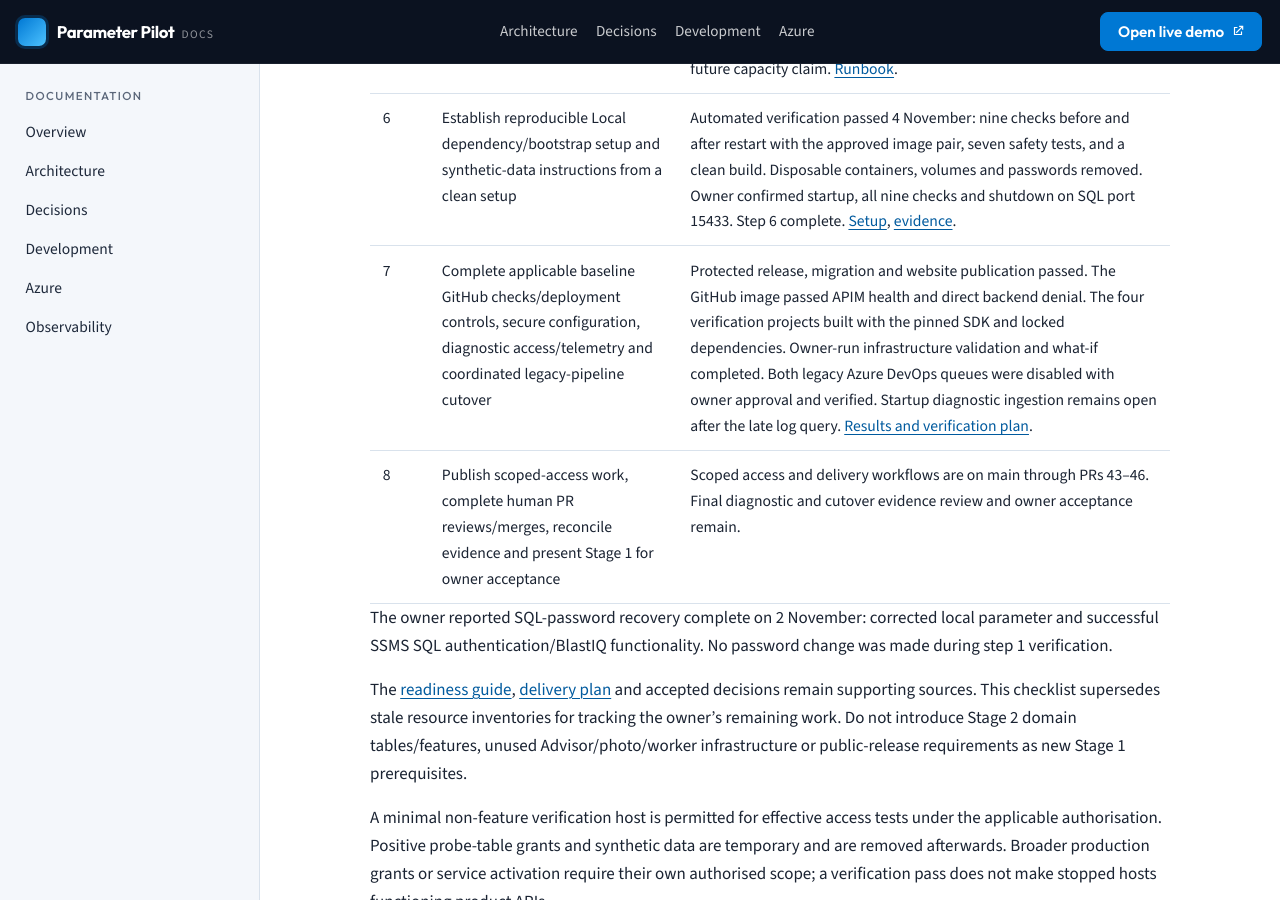
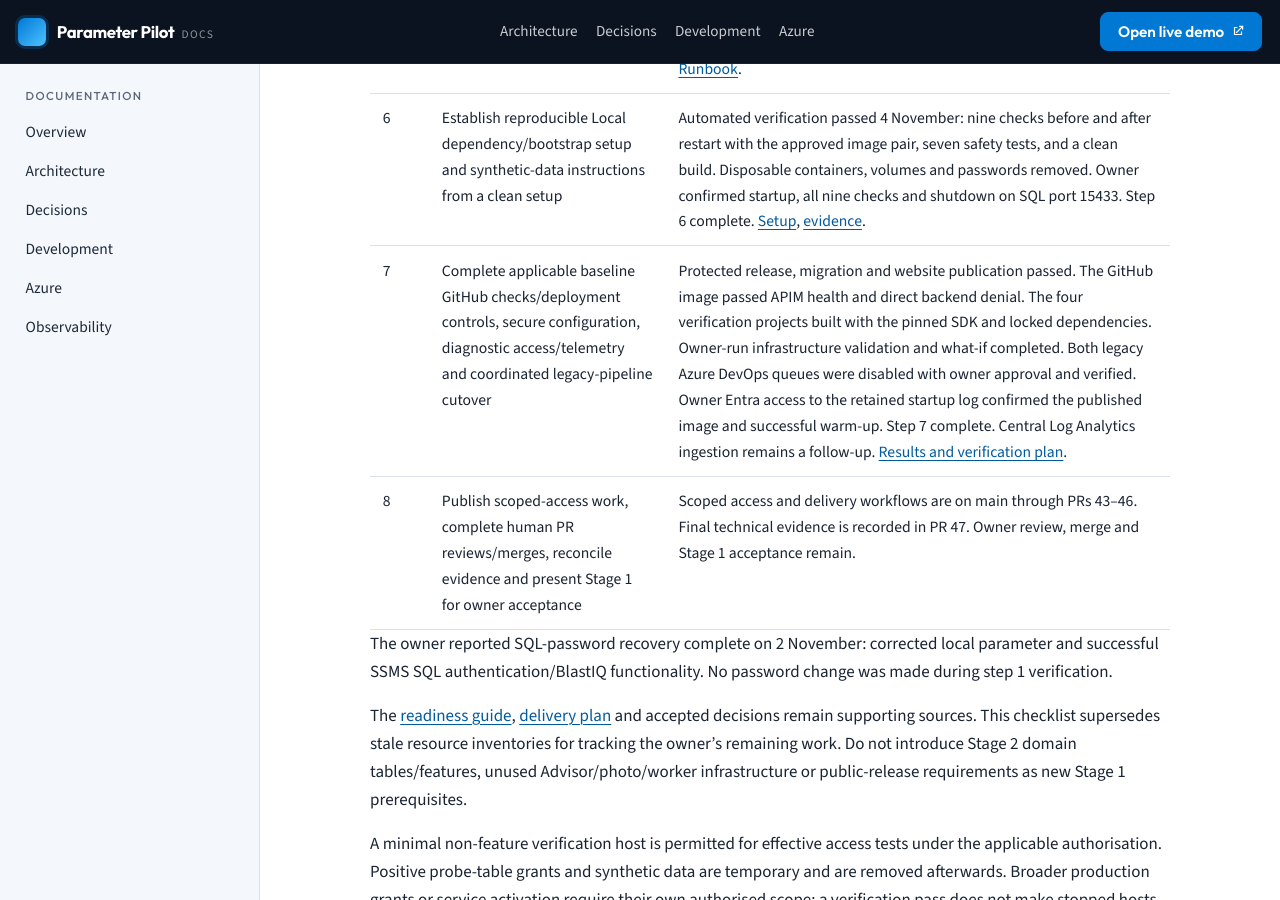
Before and after one commit to PhilipTodd/azure-distributed-systems-reference, a Jekyll site: the page built from docs/engineering/stage-1-completion-checklist.md, in a window 1280 px wide and 900 px high, scrolled down 1197 px. Built offline with Jekyll 4.4.1, drawn with Linux system fonts in a browser that asks for light colours; our own code applies the rules of GitHub Pages for plain Markdown files.

Commit message:
Verify Aquarium startup diagnostics and complete Stage 1 technical evidence

```diff
--- a/docs/engineering/stage-1-completion-checklist.md
+++ b/docs/engineering/stage-1-completion-checklist.md
@@ -10,8 +10,8 @@ Date: 3 November 2026 | Authority: owner explicitly adopted the eight-item remai
 | 4 | Verify Development identity registrations, audiences/scopes, local callbacks and Tracking-to-Aquarium OBO certificate arrangements | Verified for Stage 1: tenant/three registrations/scopes/consent/email-passcode flow/certificates configured; twelve real customer token/Local OBO checks and six actual Tracking certificate-load/sign/isolation checks passed. Owner confirmed sign-out, second-account switching and verification succeeded. Probe cleanup verified; Local server stopped. Product API/APIM/ownership enforcement remains its implementation gate. [Runbook](../infrastructure/customer-identity-setup.md). |
 | 5 | Verify container/runtime hosting on B1 and narrow APIM/backend ingress without unprotected public APIs | Verified Stage 1 feasibility, 3 November: two concurrent private .NET 10 verification containers on unchanged B1; eight initial network checks and nine real customer APIM/direct-denial/deployed OBO checks passed. Owner confirmed BlastIQ works normally. Cleanup independently verified. Product images must repeat applicable hosting/authorisation checks when delivered; no business feature or future capacity claim. [Runbook](../infrastructure/hosting-ingress-verification.md). |
 | 6 | Establish reproducible Local dependency/bootstrap setup and synthetic-data instructions from a clean setup | Automated verification passed 4 November: nine checks before and after restart with the approved image pair, seven safety tests, and a clean build. Disposable containers, volumes and passwords removed. Owner confirmed startup, all nine checks and shutdown on SQL port 15433. Step 6 complete. [Setup](../../local/README.md), [evidence](../infrastructure/evidence/local-bootstrap-verification-2026-11-04.json). |
-| 7 | Complete applicable baseline GitHub checks/deployment controls, secure configuration, diagnostic access/telemetry and coordinated legacy-pipeline cutover | Protected release, migration and website publication passed. The GitHub image passed APIM health and direct backend denial. The four verification projects built with the pinned SDK and locked dependencies. Owner-run infrastructure validation and what-if completed. Both legacy Azure DevOps queues were disabled with owner approval and verified. Startup diagnostic ingestion remains open after the late log query. [Results and verification plan](../infrastructure/step-7-delivery-verification.md). |
-| 8 | Publish scoped-access work, complete human PR reviews/merges, reconcile evidence and present Stage 1 for owner acceptance | Scoped access and delivery workflows are on main through PRs 43–46. Final diagnostic and cutover evidence review and owner acceptance remain. |
+| 7 | Complete applicable baseline GitHub checks/deployment controls, secure configuration, diagnostic access/telemetry and coordinated legacy-pipeline cutover | Protected release, migration and website publication passed. The GitHub image passed APIM health and direct backend denial. The four verification projects built with the pinned SDK and locked dependencies. Owner-run infrastructure validation and what-if completed. Both legacy Azure DevOps queues were disabled with owner approval and verified. Owner Entra access to the retained startup log confirmed the published image and successful warm-up. Step 7 complete. Central Log Analytics ingestion remains a follow-up. [Results and verification plan](../infrastructure/step-7-delivery-verification.md). |
+| 8 | Publish scoped-access work, complete human PR reviews/merges, reconcile evidence and present Stage 1 for owner acceptance | Scoped access and delivery workflows are on main through PRs 43–46. Final technical evidence is recorded in PR 47. Owner review, merge and Stage 1 acceptance remain. |
 
 The owner reported SQL-password recovery complete on 2 November: corrected local parameter and successful SSMS SQL authentication/BlastIQ functionality. No password change was made during step 1 verification.
 
```
Also changed, not shown: docs/infrastructure/evidence/step-7-aquarium-startup-log-readback-2026-11-04.json (added, +16 -0 lines), docs/infrastructure/step-7-delivery-verification.md (+3 -1 lines), scripts/verify-aquarium-startup-logs.py (+9 -2 lines).
